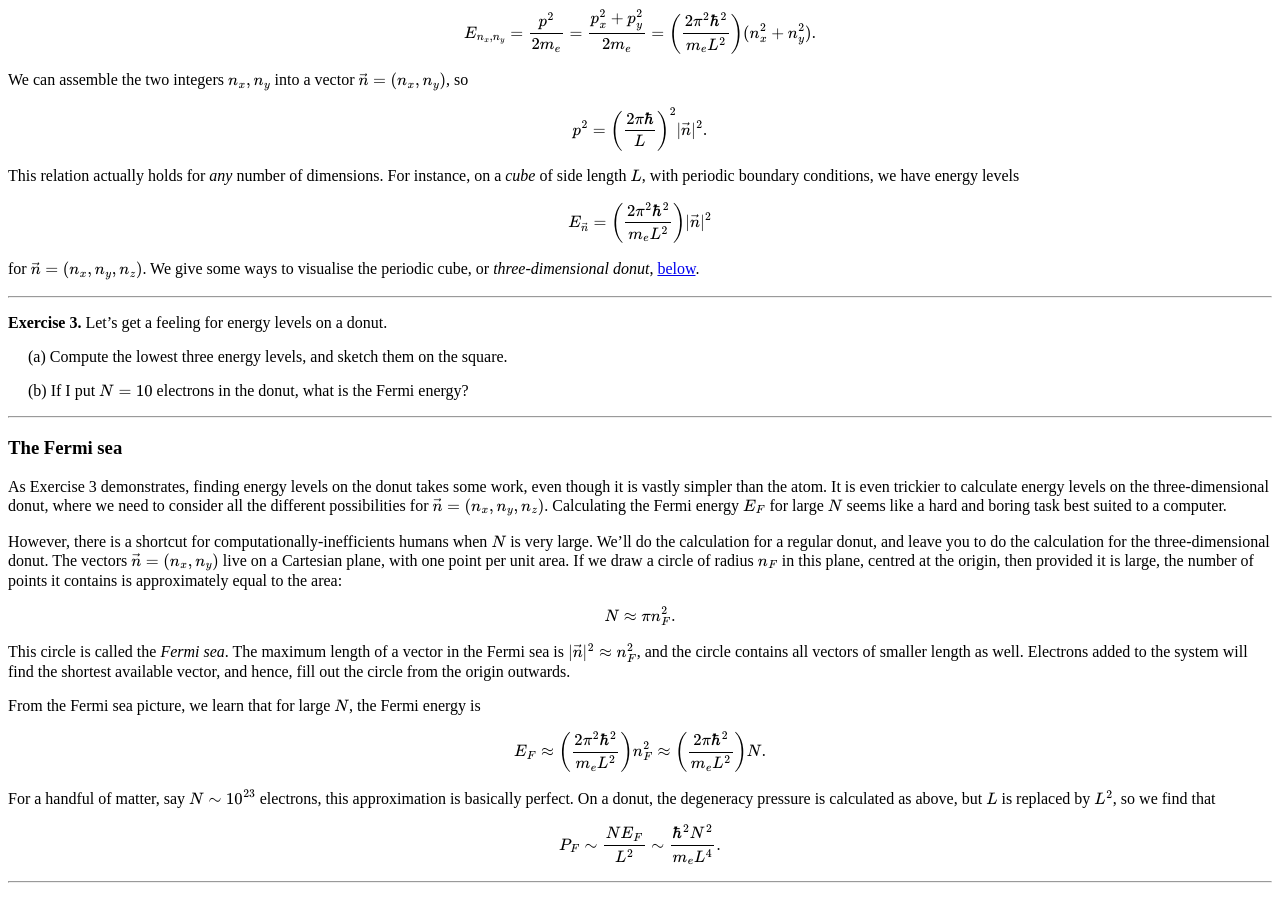
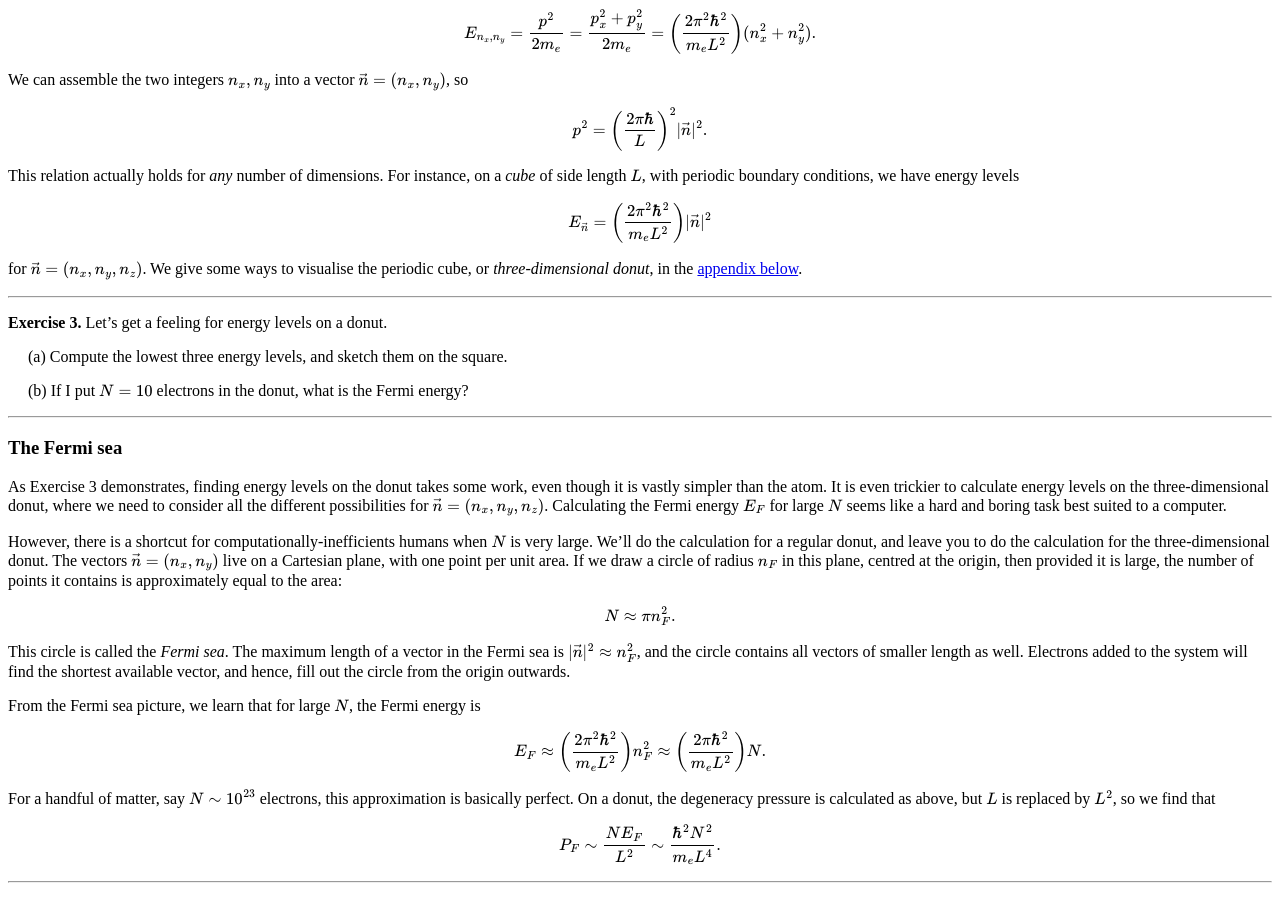
Before and after one commit to hapax/hapax.github.io, a Jekyll site: the page built from assets/chandra.md, in a window 1280 px wide and 900 px high, scrolled down 4425 px. Built offline with Jekyll 4.4.1, drawn with Linux system fonts in a browser that asks for light colours; our own code applies the rules of GitHub Pages for plain Markdown files; formulas are drawn with MathJax 3; a script that is not in the unit is left out.

Commit message:
Update chandra.md

```diff
--- a/assets/chandra.md
+++ b/assets/chandra.md
@@ -430,7 +430,7 @@ $$
 
 for $\vec{n} = (n_x, n_y, n_z)$.
 We give some ways to visualise the periodic cube, or
-*three-dimensional donut*, <a href="#sec-A">below</a>.
+*three-dimensional donut*, in the <a href="#sec-A">appendix below</a>.
 
 ---
 
```
